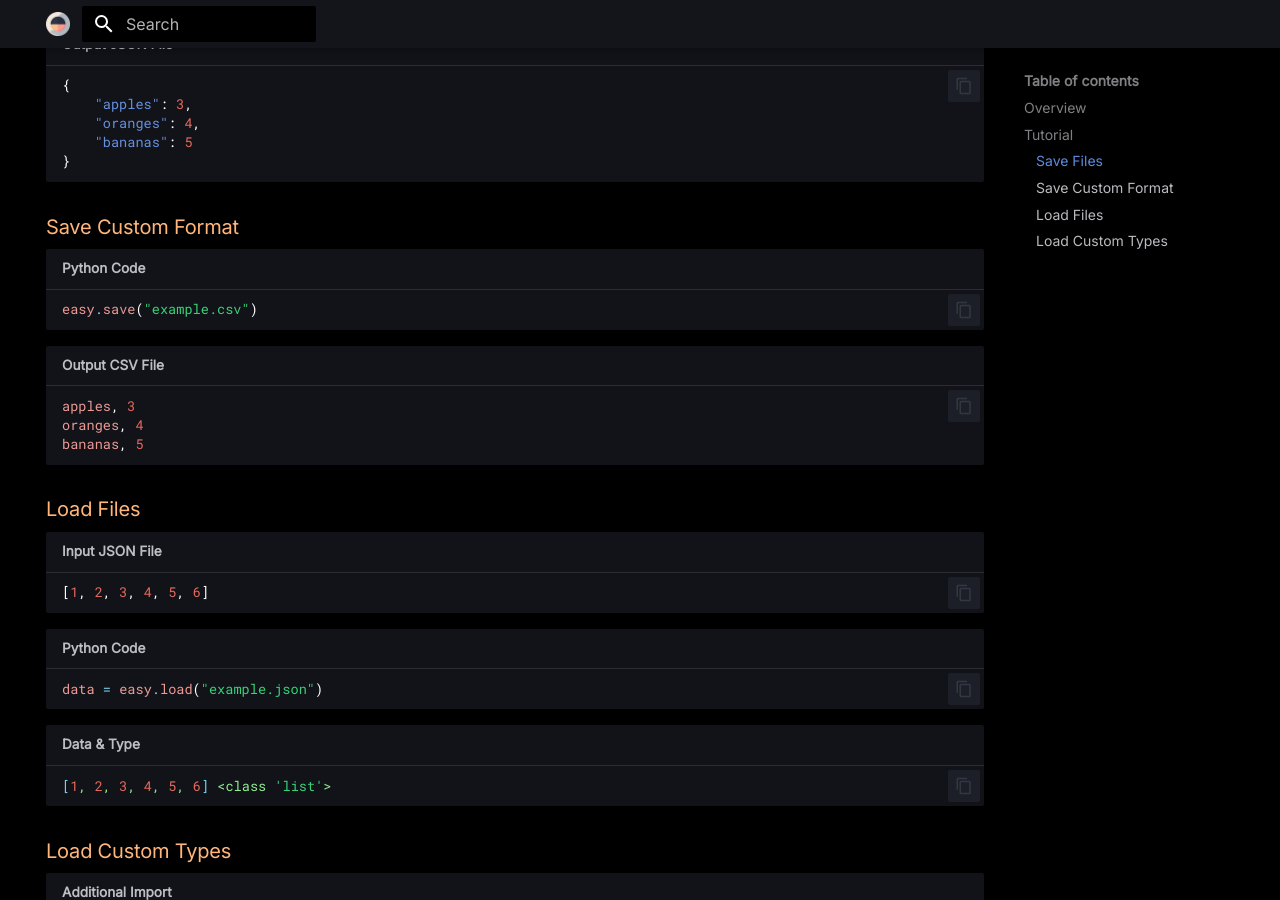
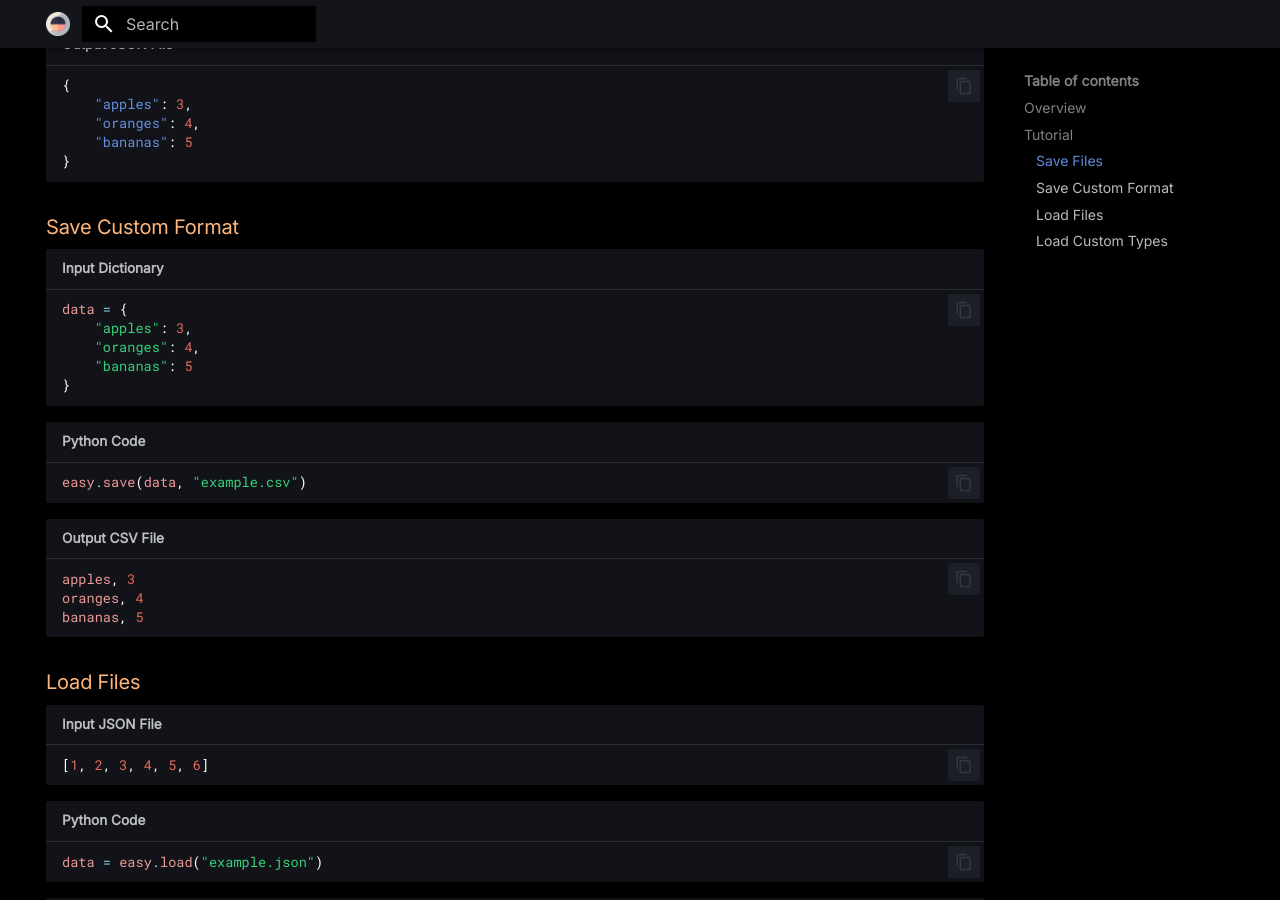
Before and after one commit to harttraveller/pyeio, an MkDocs documentation site: the page built from docs/index.md, in a window 1280 px wide and 900 px high, scrolled down 1084 px. Built offline with MkDocs 1.6.1 and Material for MkDocs 9.7.7, drawn with Linux system fonts in a browser that asks for light colours.

Commit message:
docs/index: update docs

````diff
--- a/docs/index.md
+++ b/docs/index.md
@@ -81,9 +81,16 @@ easy.save(data, "example.json")
 
 ### Save Custom Format
 
+```python title="Input Dictionary"
+data = {
+    "apples": 3,
+    "oranges": 4,
+    "bananas": 5
+}
+```
 
 ```python title="Python Code"
-easy.save("example.csv")
+easy.save(data, "example.csv")
 ```
 
 ```python title="Output CSV File"
````
